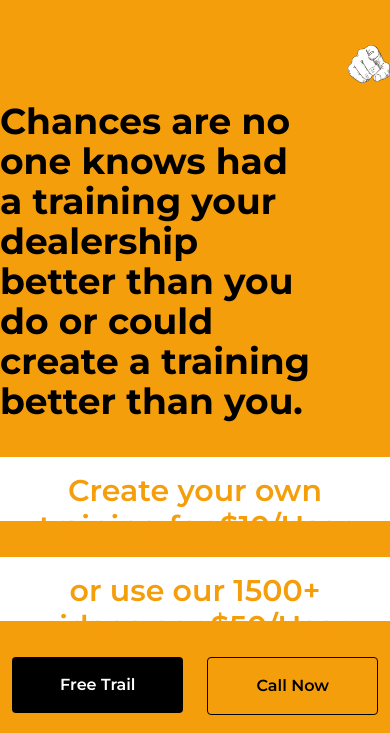
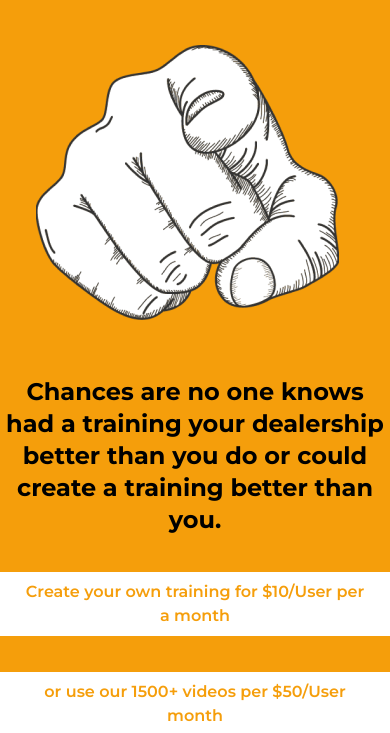
Before and after one commit to OzanKaracanta/webinarlanding, a website: page index.html in a window 390 px wide. Shown: the part 83-816 px from the top of the page. Drawn offline with Linux system fonts and the light colour scheme.

Commit message:
Add files via upload

```diff
--- a/index.html
+++ b/index.html
@@ -7,7 +7,7 @@
     <link rel="stylesheet" href="styleout.css">
     <link href="https://fonts.googleapis.com/css2?family=Montserrat:wght@100;200;300;400;500;600;700;800;900&family=Roboto&display=swap" rel="stylesheet">
 
-    <title>Webinarinc</title>
+    <title>Document</title>
 </head>
 <body class="bg-amber-500 font-montserrat">
     <div class="xl:container">
@@ -27,23 +27,25 @@
 
 
         <!--Hero section - start-->
-       <div class="max-w-5xl flex flex-row  mx-auto pt-12 ">
-        <div class="max-w-2xl text-4xl font-bold pt-14"><p>Chances are no one knows had a training your dealership better than you do or could create a training better than you.</p></div>
+       <div class="max-w-5xl block md:flex md:flex-row   mx-auto pt-12 ">
+
         <div class="pl-9"><img src="itsyou.png" alt="its-you"></div>
+
+        <div class="max-w-2xl text-center md:text-left text-2xl md:text-4xl font-bold pt-14 md:pl-12"><p>Chances are no one knows had a training your dealership better than you do or could create a training better than you.</p></div>
     </div>
          <!--Hero section - end-->
 
 
         <!--CTA section - start-->
-      <div class="max-w-5xl pt-9 mx-auto grid place-items-center">
-            <div class="h-16 bg-white w-auto inline-block px-9 py-4 text-3xl font-semibold text-amber-500 mx-auto text-center"><p>Create your own training for $10/User per a month</p></div>
+      <div class="max-w-5xl pt-9 mx-auto grid place-items-center pb-9">
+            <div class="h-16 bg-white w-auto inline-block px-6 md:px-9 py-2 md:py-4 text-base md:text-3xl font-semibold text-amber-500 mx-auto text-center"><p>Create your own training for $10/User per a month</p></div>
 
-            <div class="h-16 bg-white w-auto inline-block px-9 py-4 text-3xl font-semibold text-amber-500 mx-auto text-center mt-9"><p>or use our 1500+ videos per $50/User month</p></div>
+            <div class="h-16 bg-white w-auto inline-block px-6 md:px-9 py-2 md:py-4 text-base md:text-3xl font-semibold text-amber-500 mx-auto text-center mt-9"><p>or use our 1500+ videos per $50/User month</p></div>
 
-        <div class="flex flex-row">
+        <div class="block md:flex md:flex-row">
             <div><button class="bg-black hover:bg-amber-600 text-white font-semibold hover:text-white py-4 px-12  hover:border-transparent rounded mt-9">Free Trail</button></div>
 
-            <div><button class="bg-transparent hover:bg-amber-600 text-black font-semibold hover:text-white py-4 px-12 border border-black hover:border-transparent rounded mt-9 ml-6">Call Now</button></div>
+            <div><button class="bg-transparent hover:bg-amber-600 text-black font-semibold hover:text-white py-4 px-12 border border-black hover:border-transparent rounded mt-9 md:ml-6">Call Now</button></div>
         </div>
 
        </div>
```
Also changed, not shown: styleout.css.
